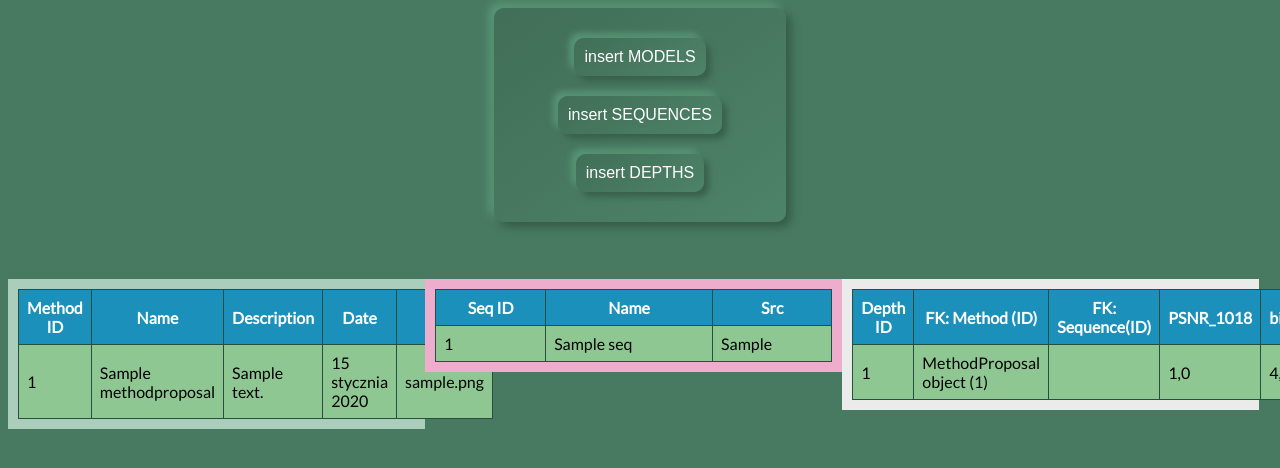
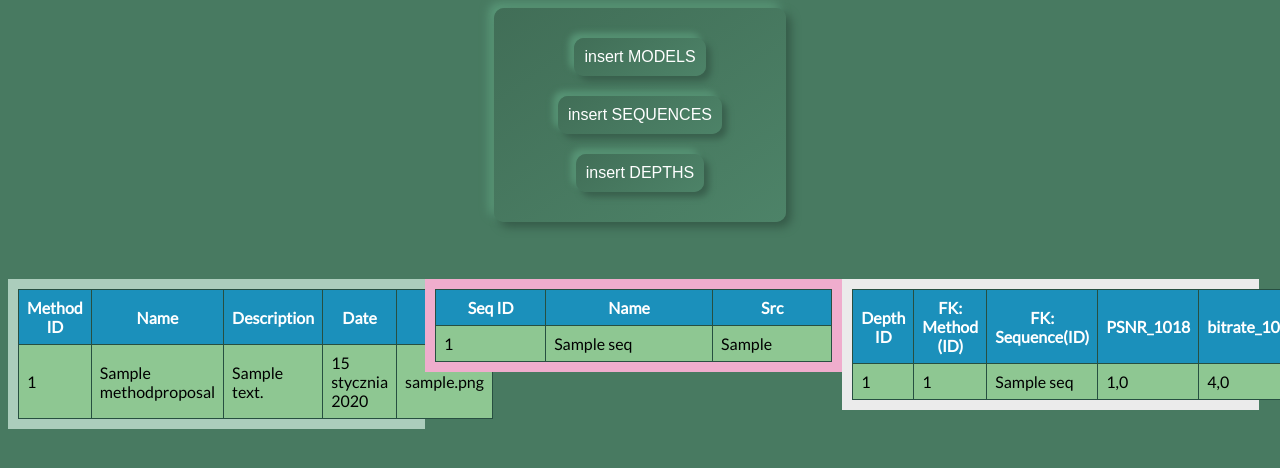
Before and after one commit to mattix1710/DepthMapQualityDB, a Django app: template depth_grader/depthQualifier/templates/depthQualifier/testing.html in a window 1280 px wide; the page is wider, and only the part inside the window is pictured. Shown: the top 468 px of that part. Run offline with Django 4.2, Linux system fonts and the light colour scheme; tables that the repository leaves empty hold one stand-in row (values such as "Sample post"); the template is opened without the code that fills it: values that come from a table or form of the project are taken from there, most other values are stand-ins (such as "Sample title", 1, 10 or a date in 2020); data that the repository does not hold is empty; parts of the project's set-up code (start-up, migrations or seed data) failed here and were passed over.

Commit message:
multi tables testing

```diff
--- a/depth_grader/depthQualifier/admin.py
+++ b/depth_grader/depthQualifier/admin.py
@@ -1,5 +1,9 @@
 from django.contrib import admin
-from .models import SequenceModel
+from .models import *
 
 # Register your models here.
 admin.site.register(SequenceModel)
+
+admin.site.register(MethodProposal)
+admin.site.register(Sequence)
+admin.site.register(SeqDepthResults)
--- a/depth_grader/depthQualifier/models.py
+++ b/depth_grader/depthQualifier/models.py
@@ -103,10 +103,13 @@ class Sequence(models.Model):
     seq_name = models.CharField(max_length=30, unique=True, validators=[validate_sequence_name_exist, validate_sequence_name_correct])
     seq_src = models.FileField(upload_to=seq1_location, validators=[validate_archive_extension])
 
+    def get_seq_name(self):
+        return Sequence.objects.filter(pk=self.pk)
+
 class SeqDepthResults(models.Model):
     depth_id = models.AutoField(primary_key=True)
-    method_id = models.ForeignKey(MethodProposal, on_delete=models.CASCADE, db_index=True)         # while deleting method - delete its data
-    seq_id = models.ForeignKey(Sequence, on_delete=models.PROTECT, db_index=True)                  # while deleting test sequence - protect calcutions
+    method_id = models.ForeignKey(MethodProposal, on_delete=models.CASCADE, db_column='method_id')         # while deleting method - delete its data
+    seq_id = models.ForeignKey(Sequence, on_delete=models.PROTECT, db_column='seq_id')                  # while deleting test sequence - protect calcutions
     synth_PSNR_1018    = models.FloatField(null=True)
     synth_bitrate_1018 = models.FloatField(null=True)
     synth_PSNR_3042    = models.FloatField(null=True)
@@ -114,8 +117,6 @@ class SeqDepthResults(models.Model):
     synth_PSNR_none    = models.FloatField(null=True)
     synth_bitrate_none = models.FloatField(null=True)
 
-    # TODO: read about constraints with FK ids
-
     # TODO: clean this sht
     # class Meta:
         # unique constraint is reduntant - & blocks adding another records while the same METHOD or SEQUENCE is related to it
--- a/depth_grader/depthQualifier/templates/depthQualifier/testing.html
+++ b/depth_grader/depthQualifier/templates/depthQualifier/testing.html
@@ -104,8 +104,11 @@
                             {% for method in depths %}
                             <tr>
                                 <td>{{ method.depth_id }}</td>
-                                <td>{{ method.method_id }}</td>
-                                <td>{{ method.seq_id }}</td>
+                                <td>{{ method.method_id_id }}</td>
+                                <td>{% for seq in seqs %}
+                                    {{ seq.seq_name}}
+                                    {% endfor %}
+                                </td>
                                 <td>{{ method.synth_PSNR_1018 }}</td>
                                 <td>{{ method.synth_bitrate_1018 }}</td>
                                 <td>{{ method.synth_PSNR_3042 }}</td>
```
Also changed, not shown: depth_grader/depthQualifier/views.py (+14 -8 lines), depth_grader/depthQualifier/migrations/0006_alter_seqdepthresults_method_id_and_more.py (added).
